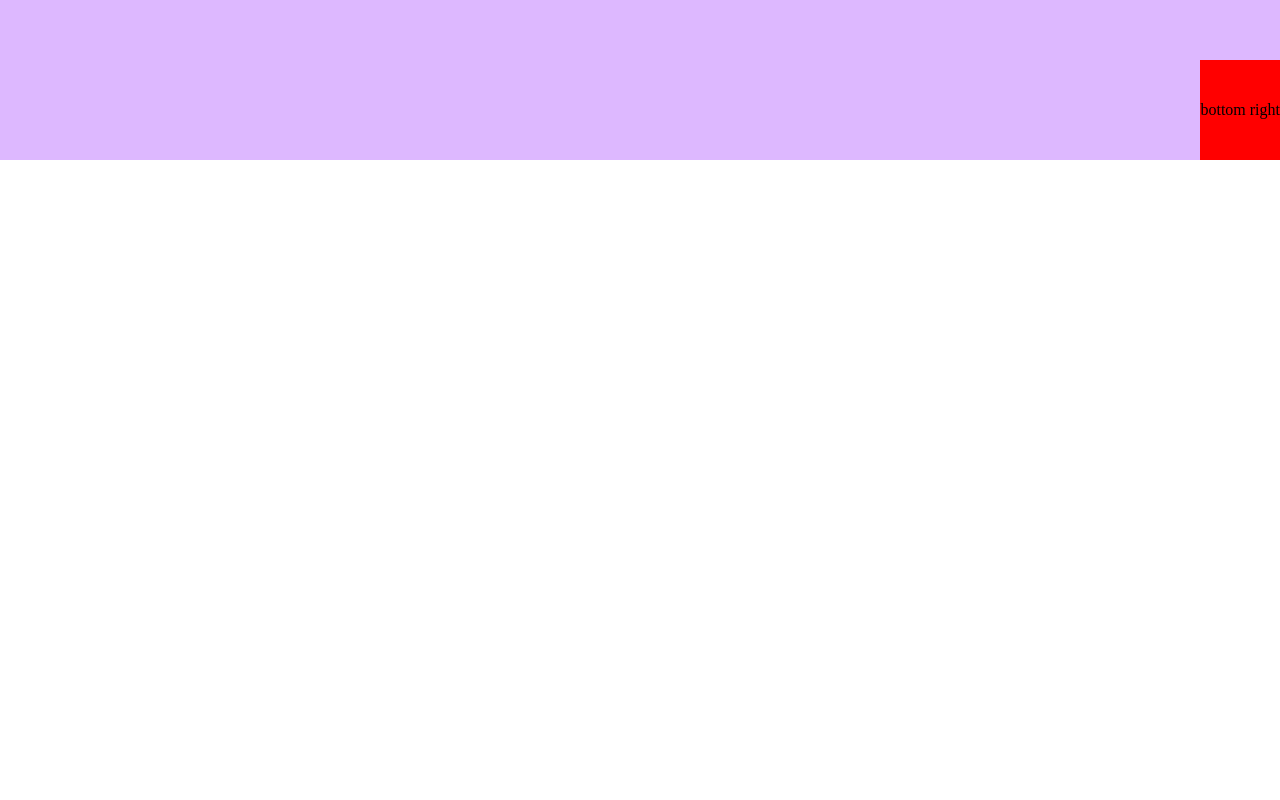
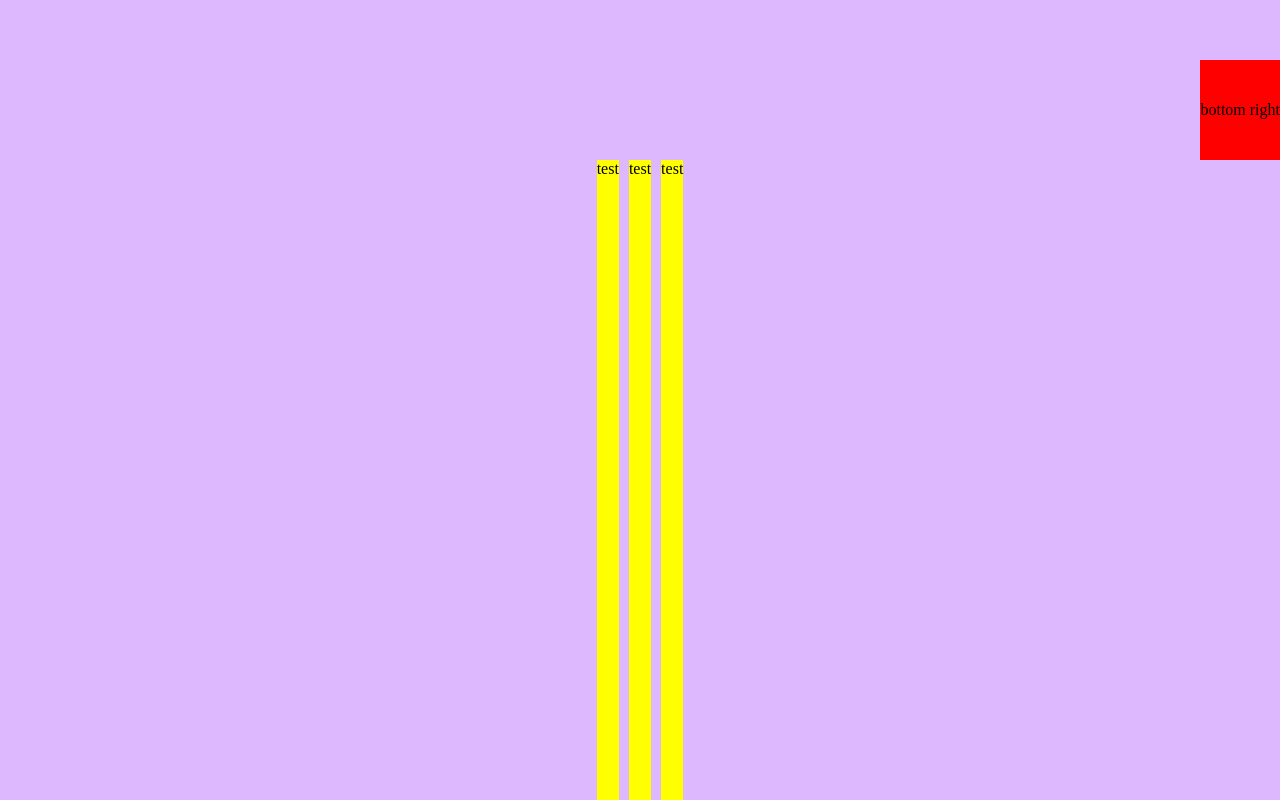
Before and after one commit to Harliamonti/flexbox, a plain HTML site: page html/test.html in a window 1280 px wide. Shown: the part 498-1298 px from the top of the page. Before the commit the page ends 800 px from the top, so only its background shows below. Drawn offline with Linux system fonts and the light colour scheme.

Commit message:
Add flexbox to test 'gap'

```diff
--- a/css/style.css
+++ b/css/style.css
@@ -71,6 +71,16 @@ img
     justify-content: space-between;
 }
 
+.test-flex-container2
+{
+    display: flex;
+    background-color: #ddb8ff;
+    height: 80vh;
+    width: 100vw;
+    justify-content: center;
+    gap: 10px;
+}
+
 .test-flex-container div
 {
     height: 100px;
@@ -95,4 +105,9 @@ img
     align-self: end;
 }
 
+.test-flex-item
+{
+    background-color: yellow;
+}
+
 /* flex and flex grow etc will make the flex item grow to take up remaining space */
--- a/html/test.html
+++ b/html/test.html
@@ -15,5 +15,11 @@
         <div id="two">center</div>
         <div id="three">bottom right</div>
     </div>
+
+    <div class="test-flex-container2">
+        <div class="test-flex-item">test</div>
+        <div class="test-flex-item">test</div>
+        <div class="test-flex-item">test</div>
+    </div>
 </body>
 </html>
```
